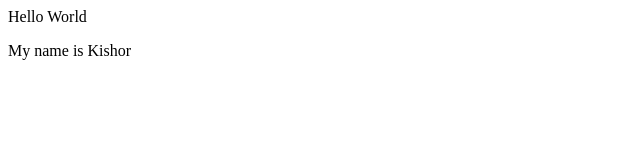
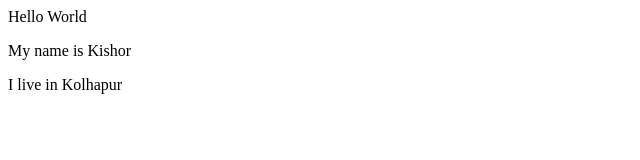
Before and after one commit to Kishor1118/First-, a plain HTML site: page index.html in a window 1280 px wide. Shown: the whole page, without its empty margins (0-640 px from the left). Drawn offline with Linux system fonts and the light colour scheme.

Commit message:
New Name

```diff
--- a/index.html
+++ b/index.html
@@ -1,2 +1,3 @@
 <p> Hello World</p>
 <p>My name is Kishor</p>
+<p>I live in Kolhapur</p>
```
